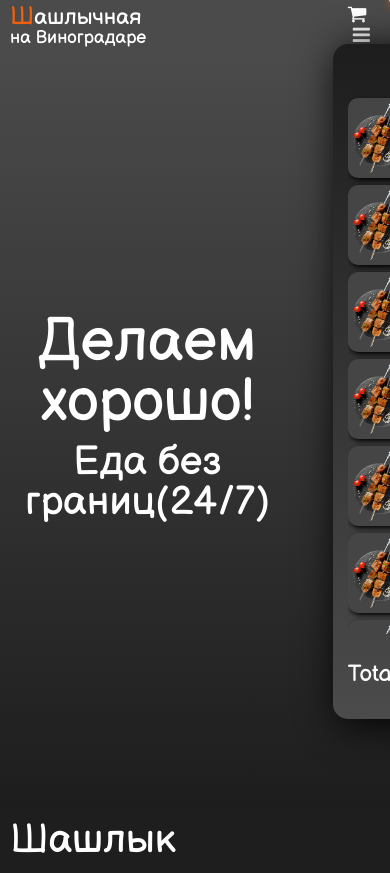
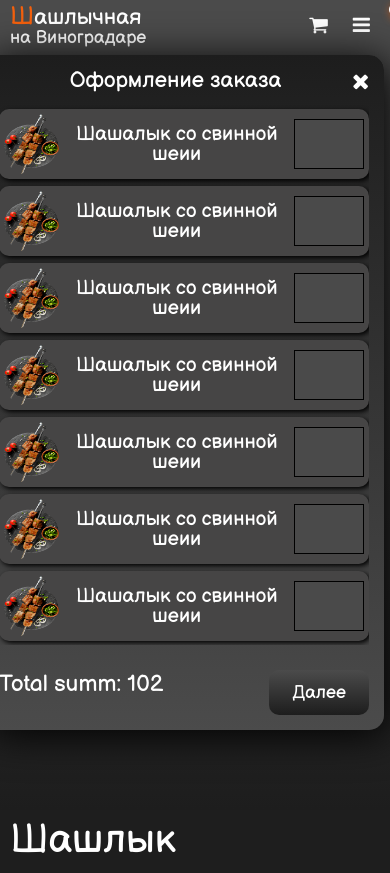
Before and after one commit to vladimir-kott/Meat-Delivery, a plain HTML site: page index.html in a window 390 px wide. Shown: the top 873 px of the page. Drawn offline with Linux system fonts and the light colour scheme.

Commit message:
add some css for mobile device

```diff
--- a/styles.css
+++ b/styles.css
@@ -19,6 +19,7 @@ h1,h2,h3,h4,h5,h6{font-size:inherit;font-weight: inherit;}
 body{
 	font-family: 'Balsamiq Sans', cursive;
 	height: 100%;
+	background: #1E1E1E;
 }
 
 .wrapper{
@@ -81,7 +82,7 @@ body{
 }
 
 .menu__icon{
-	/*display: flex;*/
+	display: flex;
 	padding: 0 5px 0 5px;
 }
 
@@ -431,6 +432,7 @@ body{
 @media screen and (max-width: 768px){
 	.resBtn{
 		display: flex;
+
 	}
 	.menu__list{
 		display: none;
@@ -466,6 +468,41 @@ body{
 		padding: 10px 15px 0px 15px;
 	}
 
+	.card__panel__{
+		height: 80vh;
+		width: 400px;
+		top: 40px;
+		left: -230px;
+	}
+
+	.card__panel_list_item span {
+		font-size: 20px;
+	}
+
+	.card__panel_list_item img {
+		width: 60px;
+		height: 60px;
+		padding-right: 0px;
+	}
+
+	.card__panel_end .by_ntn{
+		width: 100px;
+	}
+
+	.card__panel_list_item .negative_btn{
+		display: none;
+	}
+
+	.card__panel_list_item .positive_btn{
+		display: none;
+	}
+
+	.card__panel_list_item .price_inp{
+		font-size: 25px;
+		width: 70px;
+		height: 50px;
+		border: 1px solid black;
+	}
 }
 
 @media screen and (max-width: 425px){
@@ -488,6 +525,13 @@ body{
 		padding: 20px 15px 0px 0px;
 		float: left;
 	}
+
+	.card__panel__{
+		height: 80vh;
+		width: 400px;
+		top: 40px;
+		left: -310px;
+	}
 }
 
 @media screen and (max-width: 375px){
@@ -507,8 +551,20 @@ body{
 		padding: 10px 0px 0px 0px;
 		float: right;
 	}
+
+	.card__panel__{
+		height: 80vh;
+		width: 360px;
+		top: 40px;
+		left: -270px;
+	}
 }
 
 @media screen and (max-width: 320px){
-
+	.card__panel__{
+		height: 80vh;
+		width: 310px;
+		top: 40px;
+		left: -220px;
+	}
 }
```
